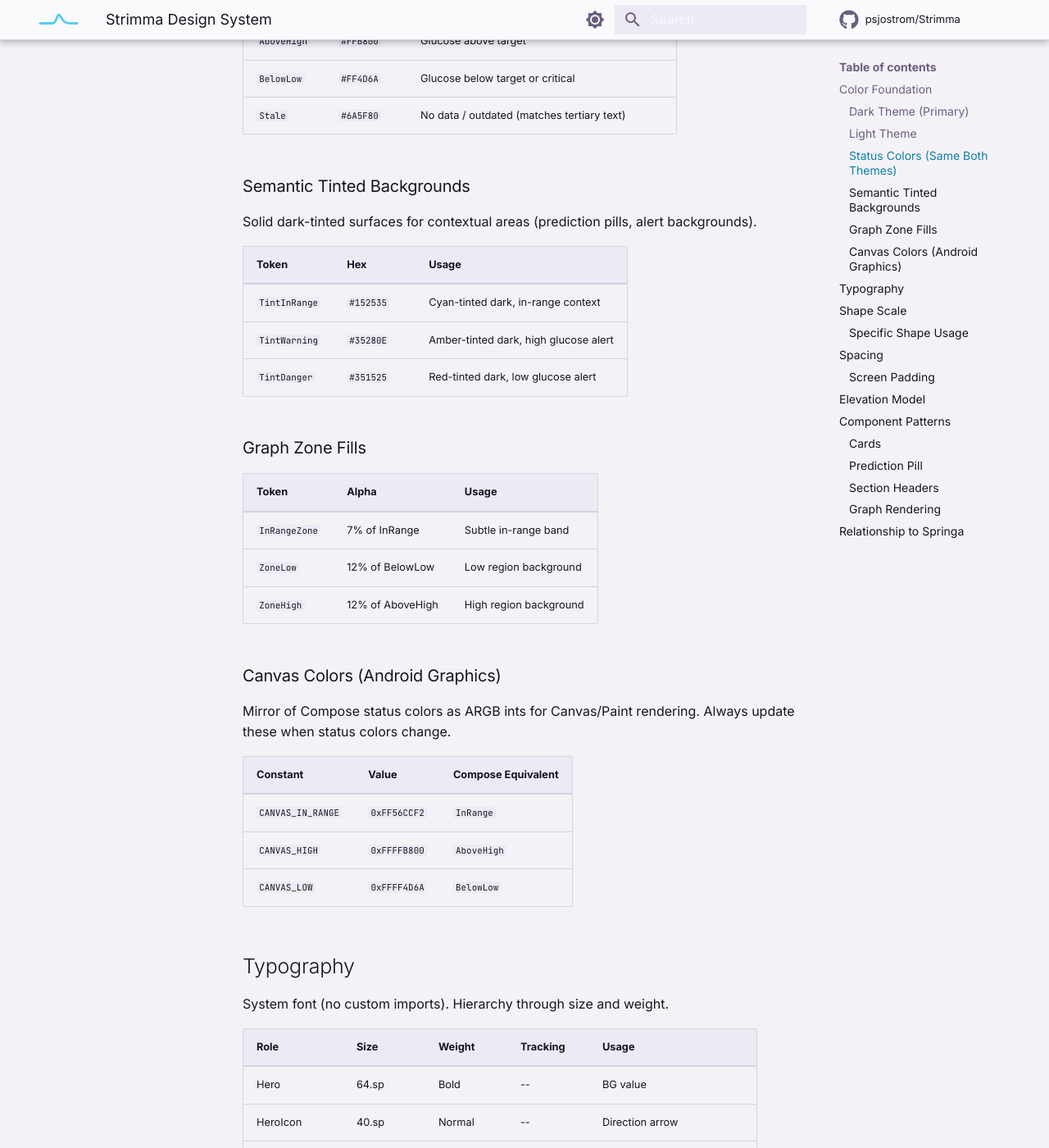
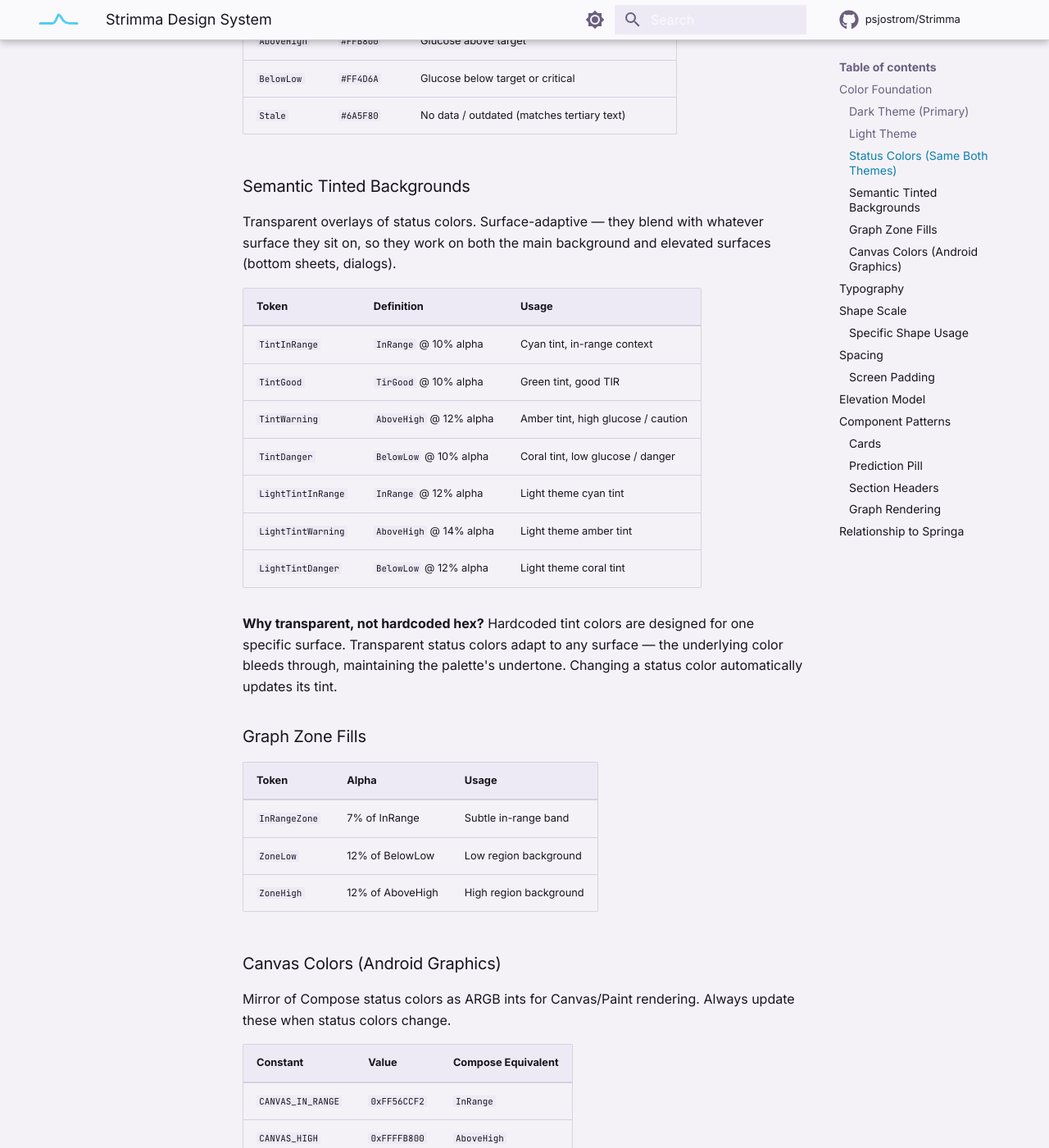
Before and after one commit to psjostrom/strimma, an MkDocs documentation site: the page built from docs/internal/design-system.md, in a window 1280 px wide and 1400 px high, scrolled down 1567 px. Shown: the whole window at 82% size. Built offline with MkDocs 1.6.1 and Material for MkDocs 9.7.7, drawn with Linux system fonts in a browser that asks for light colours; comment, search, counter and statistics services are not loaded.

Commit message:
refactor: make semantic tint colors surface-adaptive
Replace hardcoded hex tint tokens with transparent overlays of status
colors. They now blend with whatever surface they sit on, fixing the
clash when TintWarning appeared on elevated surfaces (bottom sheets).

- Color.kt: derive Tint*/LightTint* from status colors at low alpha
- MealStatsTab: replace hardcoded hex with TintWarning/TintDanger tokens
- MainScreen: replace hardcoded 0x40FFB800 with AboveHigh.copy(alpha)
- ExerciseDetailSheet: use surfaceVariant instead of M3 surfaceContainerHigh
- ExerciseHistoryScreen: improve reason text contrast in PlannedWorkoutSheet
- design-system.md: document transparent tint approach

Co-Authored-By: Claude Opus 4.6 (1M context) <noreply@anthropic.com>

```diff
--- a/docs/internal/design-system.md
+++ b/docs/internal/design-system.md
@@ -44,13 +44,24 @@ These are Strimma's identity. They never change between themes.
 
 ### Semantic Tinted Backgrounds
 
-Solid dark-tinted surfaces for contextual areas (prediction pills, alert backgrounds).
+Transparent overlays of status colors. Surface-adaptive — they blend with whatever
+surface they sit on, so they work on both the main background and elevated surfaces
+(bottom sheets, dialogs).
 
-| Token | Hex | Usage |
-|-------|-----|-------|
-| `TintInRange` | `#152535` | Cyan-tinted dark, in-range context |
-| `TintWarning` | `#35280E` | Amber-tinted dark, high glucose alert |
-| `TintDanger` | `#351525` | Red-tinted dark, low glucose alert |
+| Token | Definition | Usage |
+|-------|-----------|-------|
+| `TintInRange` | `InRange` @ 10% alpha | Cyan tint, in-range context |
+| `TintGood` | `TirGood` @ 10% alpha | Green tint, good TIR |
+| `TintWarning` | `AboveHigh` @ 12% alpha | Amber tint, high glucose / caution |
+| `TintDanger` | `BelowLow` @ 10% alpha | Coral tint, low glucose / danger |
+| `LightTintInRange` | `InRange` @ 12% alpha | Light theme cyan tint |
+| `LightTintWarning` | `AboveHigh` @ 14% alpha | Light theme amber tint |
+| `LightTintDanger` | `BelowLow` @ 12% alpha | Light theme coral tint |
+
+**Why transparent, not hardcoded hex?** Hardcoded tint colors are designed for one
+specific surface. Transparent status colors adapt to any surface — the underlying
+color bleeds through, maintaining the palette's undertone. Changing a status color
+automatically updates its tint.
 
 ### Graph Zone Fills
 
```
Also changed, not shown: 5 other files.
